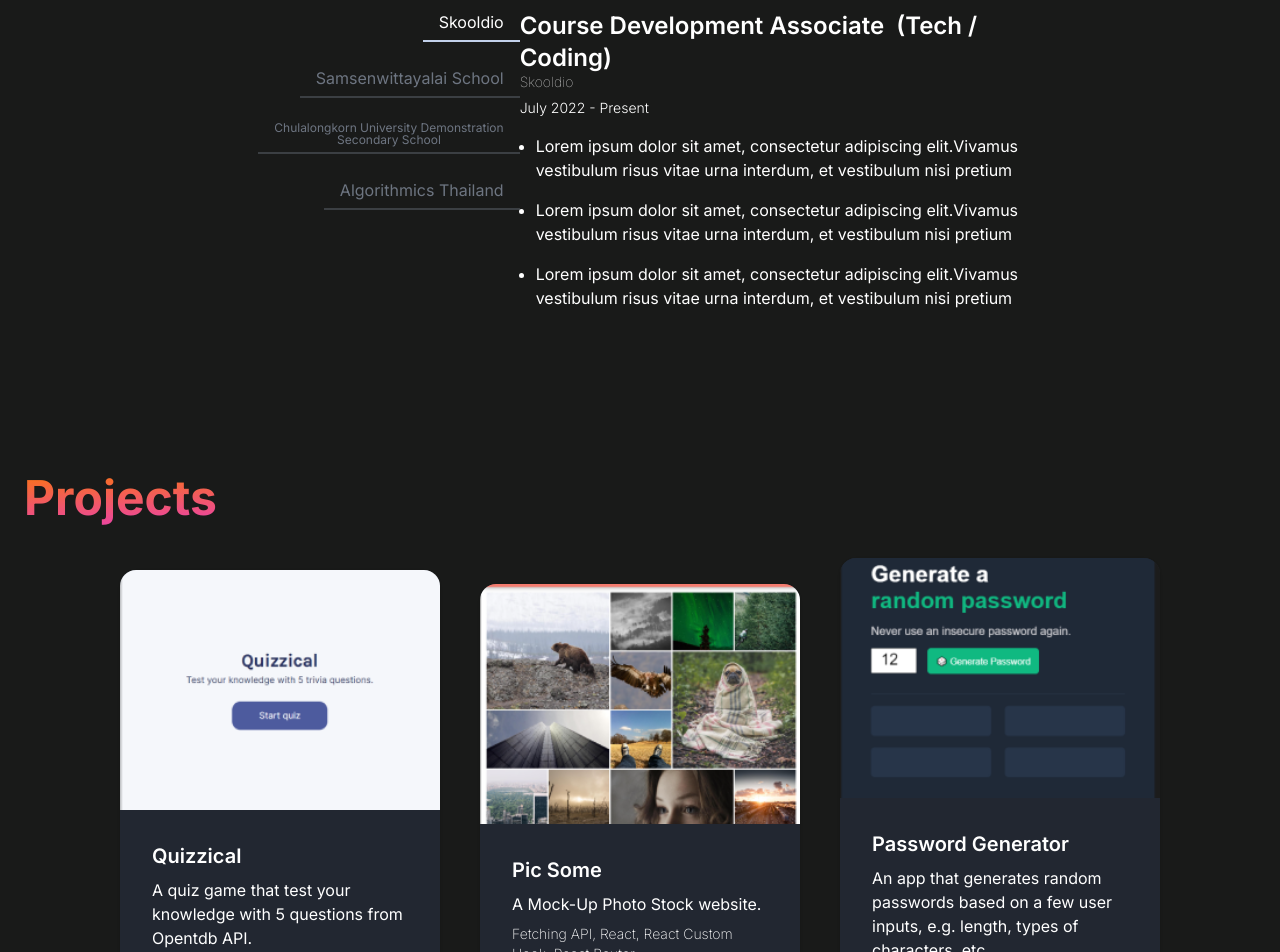
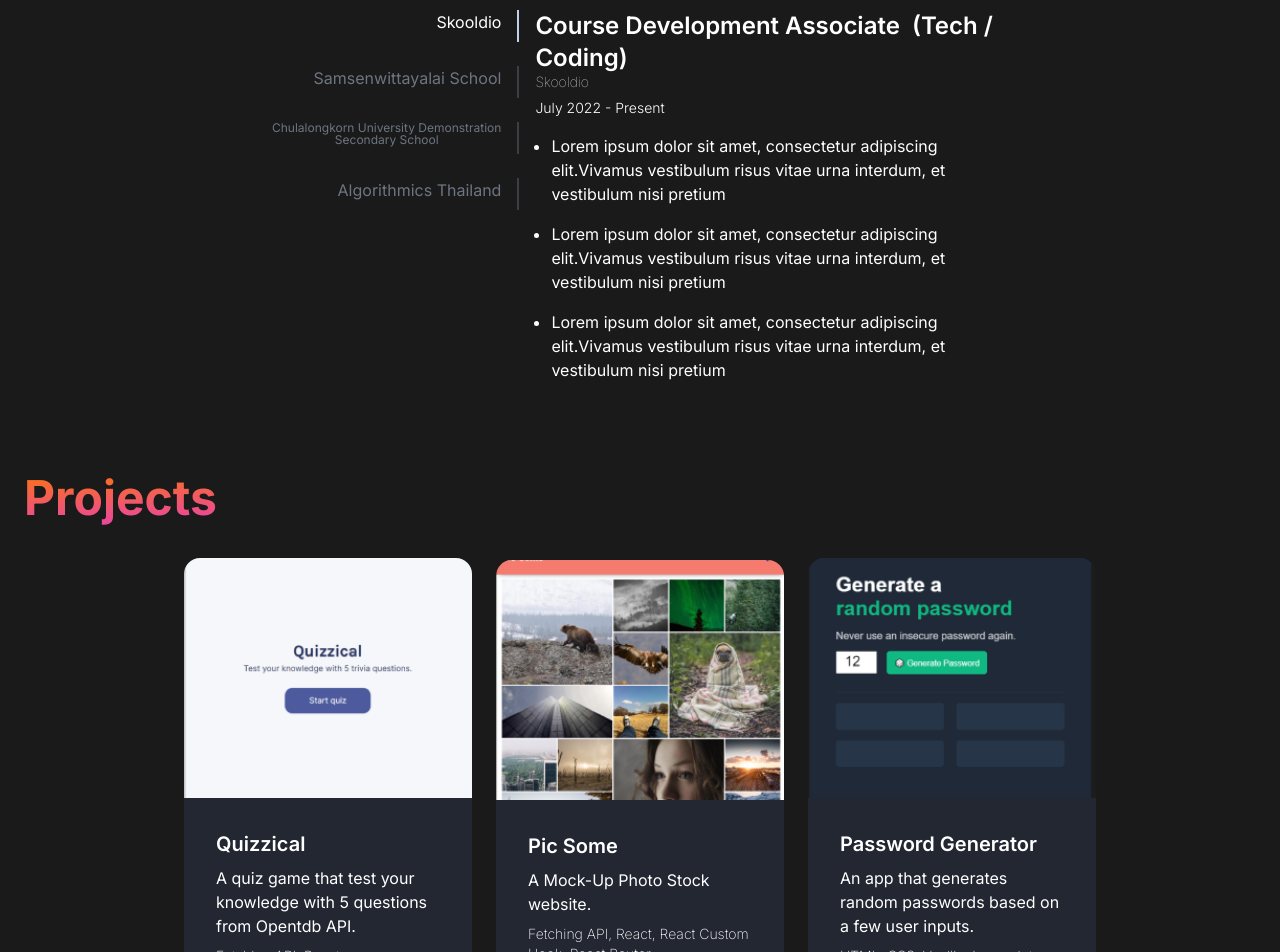
Before and after one commit to fronceee/web-dev-port, a React (Vite) app in the folder portfolio_2023/: page / in a window 1280 px wide. Shown: the part 1520-2472 px from the top of the page. Built offline with nearby package versions, Linux system fonts and the light colour scheme.

Commit message:
update experience tabs and fix project cards

```diff
--- a/portfolio_2023/src/components/Card.jsx
+++ b/portfolio_2023/src/components/Card.jsx
@@ -7,8 +7,8 @@ function Card(props) {
         <motion.div
             initial={item.hidden}
             whileInView={item.show}
-            key={props.id} className='h-full'>
-            <div className="card w-[320px] bg-base-300 shadow mb-10">
+            key={props.id} className='h-full w-72'>
+            <div className="card bg-base-300 mb-10">
                 <figure className='w-full h-60 object-cover'><img className='w-full object-cover' src={img} alt="website project" /></figure>
                 <div className="card-body">
                     <h2 className="card-title">{name}</h2>
--- a/portfolio_2023/src/containers/About.jsx
+++ b/portfolio_2023/src/containers/About.jsx
@@ -33,10 +33,9 @@ const About = () => {
           </div>
         </div>
         <div className='group w-full md:w-[30%] flex justify-center'>
-          <img className='w-full md:hidden' src='../src/assets/profile_pic_mobile.png' />
-          <div className='relative'>
-            <img className='hidden relative z-10 md:block' src='../src/assets/propic2.png' />
-            <div class="absolute -inset-1 bg-gradient-to-br from-orange-500 via-pink-500 to-purple-90 opacity-50 rounded-[50px] blur group-hover:opacity-100 transition duration-500 group-hover:duration-100"></div>
+          <div className='relative w-4/6 md:w-auto'>
+            <img className='relative z-10' src='../src/assets/propic2.png' />
+            <div className="absolute -inset-1 bg-gradient-to-br from-orange-500 via-pink-500 to-purple-90 opacity-50 rounded-[50px] blur group-hover:opacity-100 transition duration-500 group-hover:duration-100"></div>
           </div>
         </div>
       </div>
--- a/portfolio_2023/src/containers/Experience.jsx
+++ b/portfolio_2023/src/containers/Experience.jsx
@@ -51,7 +51,7 @@ function Experience() {
       </h1>
       <div className='w-full flex flex-col md:flex-row md:max-w-screen-md md:h-96 md:mt-20'>
         <div className='w-full h-16 md:h-fit md:w-fit flex scrollbar-thin scrollbar-thumb-white scrollbar-thumb-rounded-full overflow-y-scroll md:overflow-hidden snap-x pb-4 mb-4'>
-          <ul className='tabs flex flex-col md:flex-row md:h-full md:justify-end md:w-[32rem] md:gap-y-6 md:p-0'>
+          <ul className='tabs flex flex-col md:flex-row md:h-full md:justify-end md:w-[34em] md:gap-y-6 md:mr-4'>
             {jobPlaces.map((item,index) => (
             // set back to inline-block due to the tab's 'inline-flex' display
               <li key={id()} onClick={() => setCurrentIndex(index)}
--- a/portfolio_2023/src/containers/Header.jsx
+++ b/portfolio_2023/src/containers/Header.jsx
@@ -1,7 +1,6 @@
 import React from 'react';
 import { motion } from "framer-motion";
-import { variants , item } from "../staggerAntimation"
-
+import { variants , item } from "../staggerAntimation";
 function Header() {
   return (
     <motion.div
@@ -20,7 +19,8 @@ function Header() {
               <h1>Tharathip</h1>
             </div>
             <motion.div variants={item} className='text-2xl md:text-4xl'>
-              <h2>I'm a <span className='block font-bold text-transparent bg-clip-text bg-gradient-to-br from-orange-500 via-pink-500 to-purple-900'>Front-End Developer</span></h2>
+              <h2>I'm a
+                <span className='block font-bold text-transparent bg-clip-text bg-gradient-to-br from-orange-500 via-pink-500 to-purple-900'>Front-End Developer</span></h2>
             </motion.div>
           </div>
         </motion.div>
--- a/portfolio_2023/src/containers/Projects.jsx
+++ b/portfolio_2023/src/containers/Projects.jsx
@@ -9,7 +9,7 @@ function Projects() {
       <div>
         <h1 className={`text-5xl pb-1 mb-8 font-bold text-transparent bg-clip-text bg-gradient-to-br from-orange-500 via-pink-500 to-purple-900`}>Projects</h1>
       </div>
-      <div className='h-fit flex flex-col md:flex-row justify-center md:gap-10 items-center'>
+      <div className='h-fit flex flex-col md:flex-row justify-center gap-6 items-center'>
         {projectsData.map(item => <Card key={id()} item={item} />)}
       </div>
     </div>
--- a/portfolio_2023/src/data/projectsData.js
+++ b/portfolio_2023/src/data/projectsData.js
@@ -23,7 +23,7 @@ const projectsData = [
     },
     {
         name: "Password Generator",
-        desc: "An app that generates random passwords based on a few user inputs, e.g. length, types of characters, etc.",
+        desc: "An app that generates random passwords based on a few user inputs.",
         linktoProj: "https://scrimba.com/scrim/coe5e462aa6a3ceddcf828158",
         img: "../src/assets/pw_gen.png",
         skills: [
--- a/portfolio_2023/src/index.css
+++ b/portfolio_2023/src/index.css
@@ -25,11 +25,11 @@ body, html {
   -webkit-text-size-adjust: 100%;
 }
 
-
-.navbar {
-  z-index: 99;
+@layer components {
+  .tab-bordered {
+    @apply md:border-0 md:border-r-2 ;
+  }
+  .tab {
+    @apply md:m-0;
+  }
 }
-
-main {
-  z-index: 0;
-}
--- a/portfolio_2023/tailwind.config.cjs
+++ b/portfolio_2023/tailwind.config.cjs
@@ -9,7 +9,7 @@ module.exports = {
     require('tailwind-scrollbar'),
   ],
   variants: {
-    scrollbar: ['rounded']
+    scrollbar: ['rounded'],
   },
   daisyui: {
     themes: [
```
